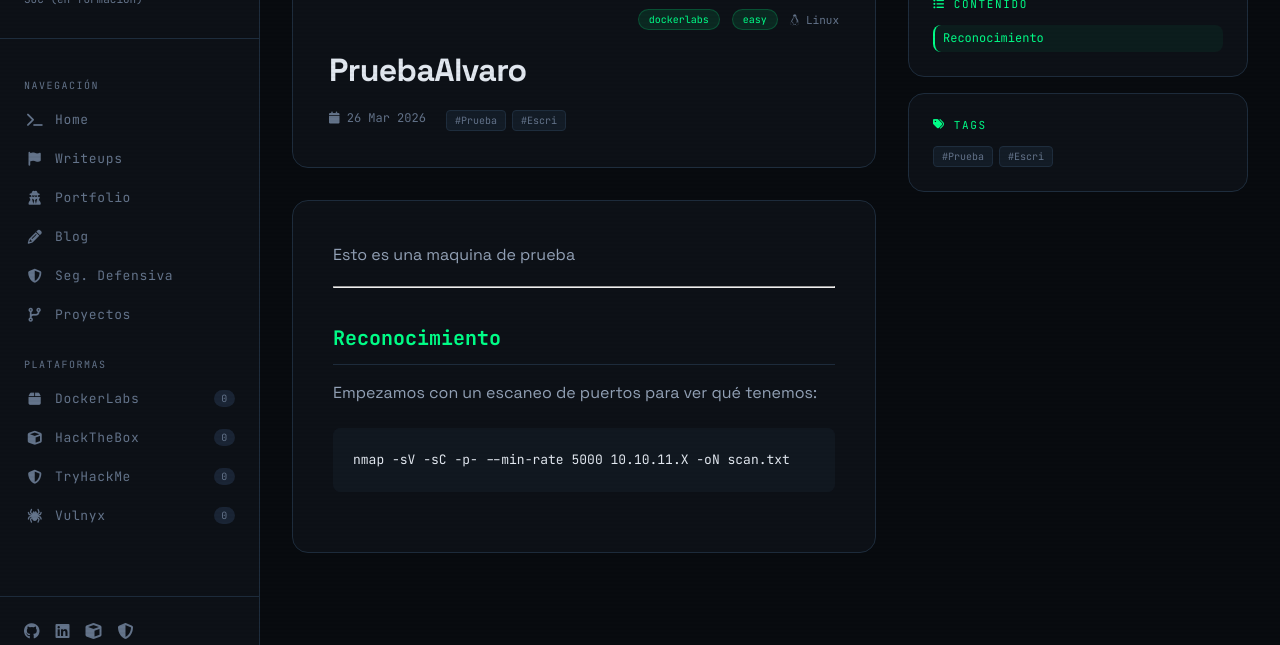
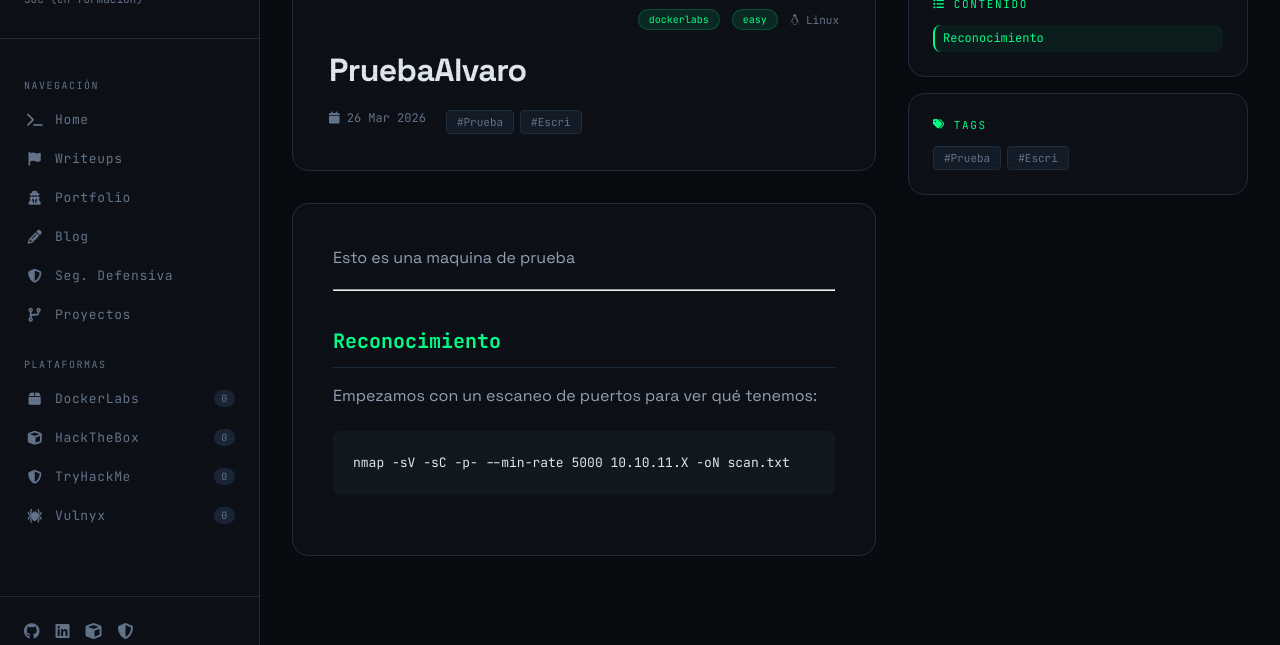
Before and after one commit to iamEscri/iamescri.github.io, a Jekyll site: the page built from _posts/writeups/2026-03-26-PruebaAlvaro.md, in a window 1280 px wide. Shown: the part 172-817 px from the top of the page. Built offline with Jekyll 4.4.1, drawn with Linux system fonts in a browser that asks for light colours.

Commit message:
Update main.css

```diff
--- a/assets/css/main.css
+++ b/assets/css/main.css
@@ -457,12 +457,18 @@ body::before {
 .card-tags { display: flex; flex-wrap: wrap; gap: 6px; margin-bottom: 16px; }
 .tag {
   font-family: var(--font-mono);
-  font-size: 10px;
-  padding: 3px 8px;
+  font-size: 11px;
+  padding: 4px 10px;
   background: var(--surface);
   border: 1px solid var(--border);
   border-radius: 4px;
   color: var(--text-muted);
+  cursor: pointer;
+  transition: border-color 0.2s, color 0.2s;
+}
+.tag:hover {
+  border-color: var(--green);
+  color: var(--green);
 }
 
 .tool-tag {
```
